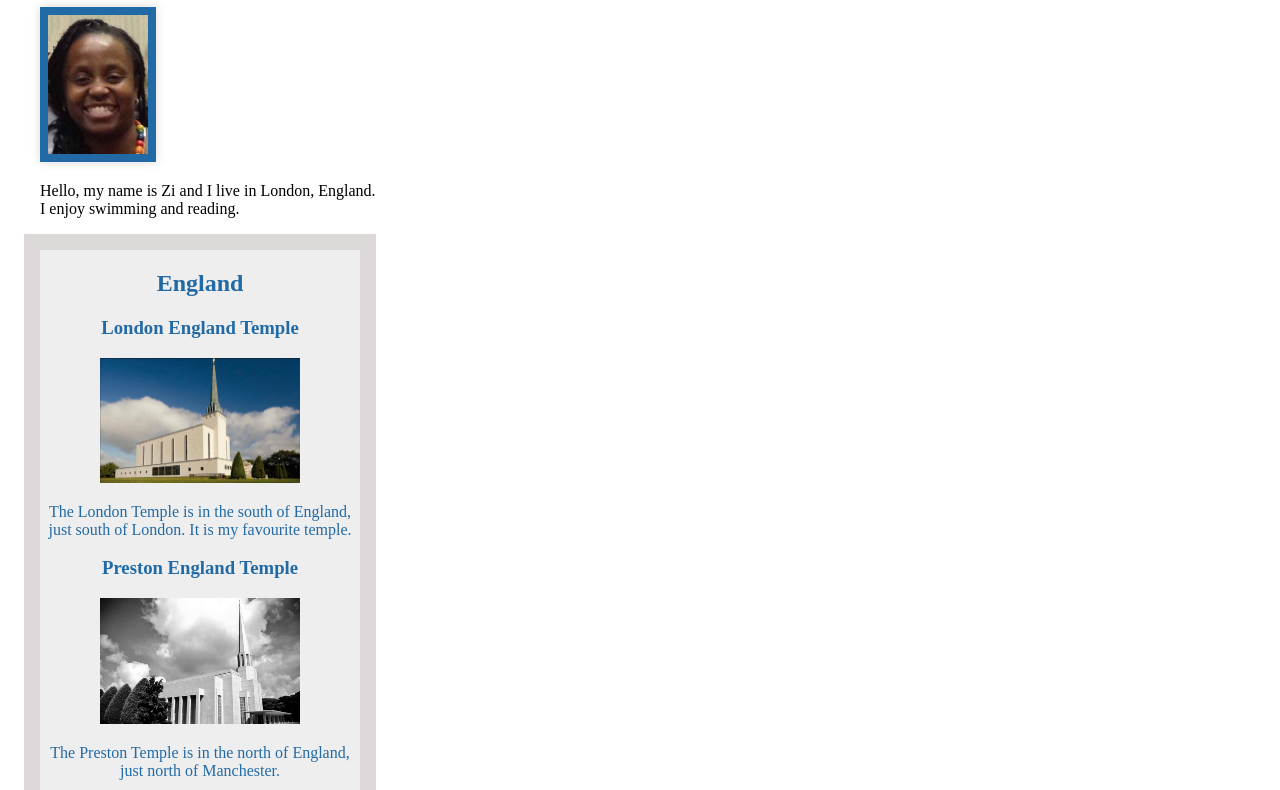
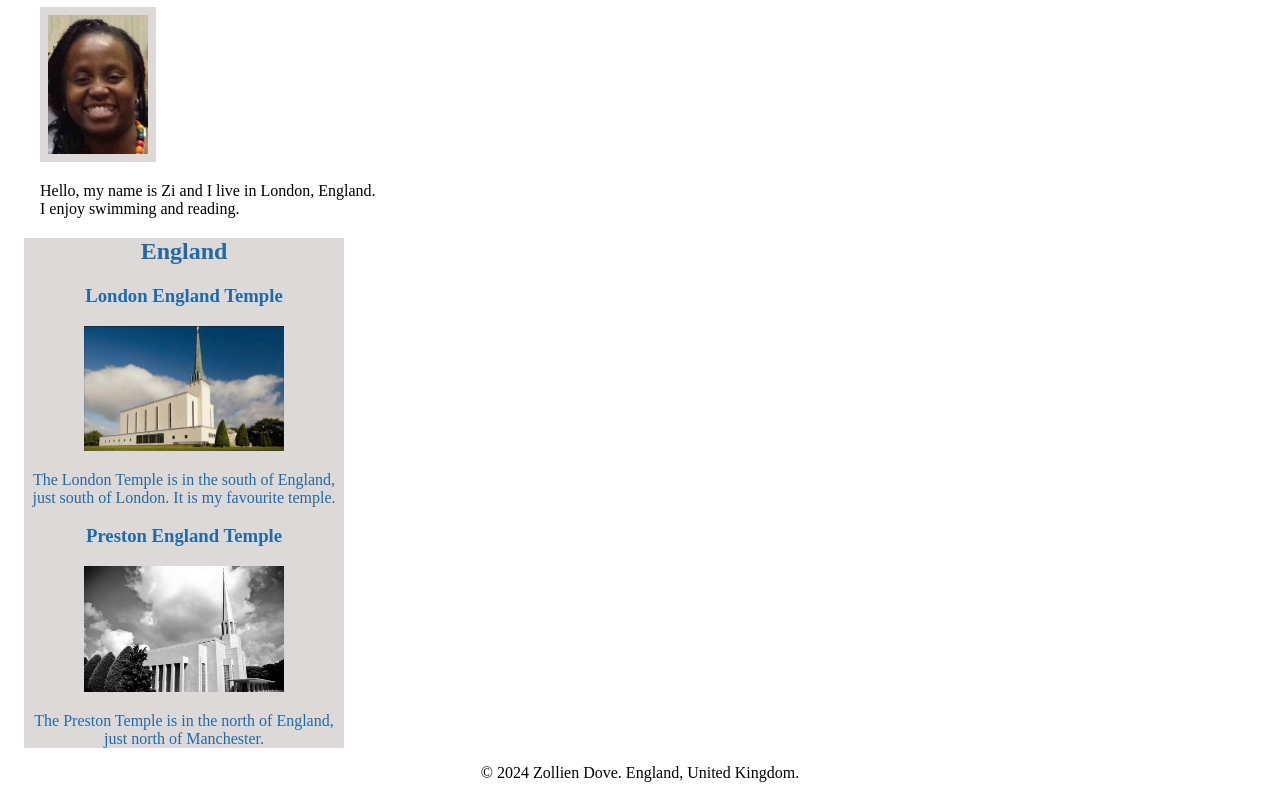
Before and after one commit to zollien/wdd130, a plain HTML site: page index.html in a window 1280 px wide. Shown: the part 99-889 px from the top of the page. Drawn offline with Linux system fonts and the light colour scheme.

Commit message:
w3 ::root css addition

```diff
--- a/styles/styles.css
+++ b/styles/styles.css
@@ -1,7 +1,7 @@
 /*USE AMERICAN SPELLINGS*/
 :root {
-  --heading-background-color: #226aa6;
-  --heading-text-color: #f3f4f7;
+  --heading-background-color: #ddd9d9;
+  --heading-text-color: #226aa6;
   --heading-font: "Montserrat", Helvetica, sans-serif;
   --padding: 2rem #f3f4f7;
   --border: 1px solid #0e2d47;
@@ -16,14 +16,14 @@ nav {
 
 /* anchor elements - child of nav */
 nav a {
-  color: white;
+  color: var(--heading-text-color);
   background-color: var(--heading-background-color);
   padding: var(--padding);
 }
 
 /* headings */
 h1 {
-  color: #226aa6;
+  color: var(--heading-text-color);
 }
 
 /*page layout*/
@@ -44,7 +44,7 @@ main img {
   height: auto;
   border: 0.5em solid var(--heading-background-color);
   padding: var(--padding);
-  box-shadow: 0 0 10px #ddd9d9;
+  box-shadow: 0 0 10px var(--border);
   color: #000
 }
 
@@ -59,9 +59,9 @@ aside {
   width: 20em;
   padding: var(--padding);
   margin: 1em;
-  border: 1em solid #ddd9d9;
-  background-color: #eee;
-  color: var(--heading-background-color);
+  border: 1em solid var(--border);
+  background-color: var(--heading-background-color);
+  color: var(--heading-text-color);
   text-align: center;
 }
 
@@ -72,6 +72,6 @@ aside img {
 
 footer {
   margin-top: 1em;
-  border-top: 1px solid #000;
+  border-top: 2px solid var(--border);
   text-align: center;
 }
```
